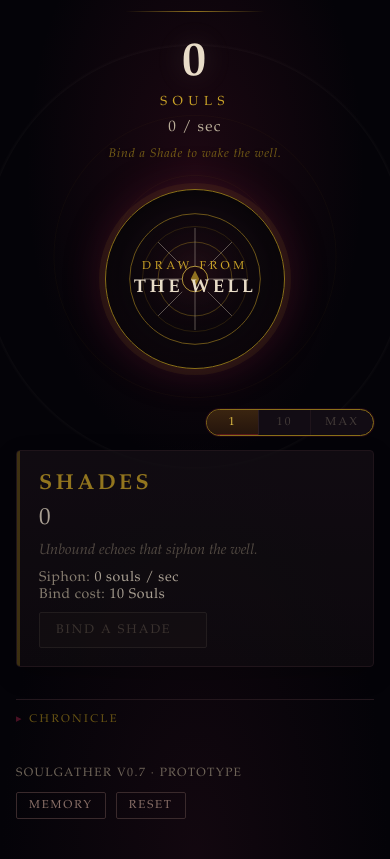
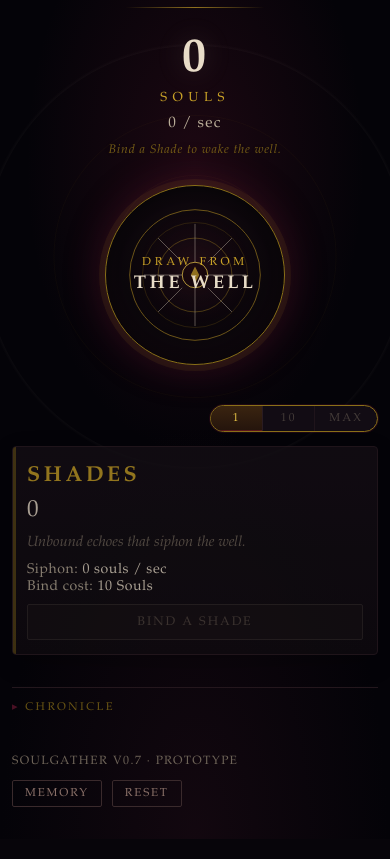
Before and after one commit to AzraelGodKing/soulgather, a plain HTML site: page index.html in a window 390 px wide. Shown: the part 98-957 px from the top of the page. Drawn offline with Linux system fonts and the light colour scheme.

Commit message:
Tighten Soulgather layout on narrow screens.
Stack producer and rite rows below 640px and reduce masthead tracking below 420px so a phone can play without overflow. Look and sigil unchanged.

```diff
--- a/css/style.css
+++ b/css/style.css
@@ -1226,6 +1226,15 @@ body::before {
 @media (max-width: 640px) {
   .wrap {
     padding: 24px 16px 40px;
+    max-width: 100%;
+  }
+
+  .producers {
+    grid-template-columns: 1fr;
+  }
+
+  .gather {
+    justify-content: center;
   }
 
   .gather-btn {
@@ -1241,39 +1250,104 @@ body::before {
       "flavor"
       "stats"
       "buy";
+    max-width: 100%;
   }
 
-  .card-owned,
-  .card-buy {
+  .card-owned {
     justify-self: start;
     text-align: left;
   }
 
+  .card-buy,
+  .tribute-lay {
+    justify-self: stretch;
+    width: 100%;
+    min-width: 0;
+    max-width: 100%;
+  }
+
   .tribute {
     flex-direction: column;
-    align-items: flex-start;
+    align-items: stretch;
   }
 
   .edict-row,
   .rite-row,
   .aspect-row {
     flex-direction: column;
-    align-items: flex-start;
+    align-items: stretch;
   }
 
   .edict-row .card-buy,
   .rite-row .card-buy,
   .aspect-row .card-buy {
-    justify-self: start;
+    justify-self: stretch;
+    width: 100%;
   }
 
   .foot {
     flex-direction: column;
-    align-items: flex-start;
+    align-items: stretch;
+  }
+
+  .foot-actions {
+    flex-wrap: wrap;
+    width: 100%;
+  }
+
+  .memory-xfer {
+    max-width: 100%;
   }
 
   .memory-body {
+    position: static;
     right: auto;
-    left: 0;
+    left: auto;
+    width: 100%;
+    max-width: 100%;
+    margin-top: 8px;
+  }
+
+  .chronicle,
+  .chronicle-list,
+  .chronicle-stats,
+  .card-flavor,
+  .card-stats,
+  .tribute-meta,
+  .rite-stats,
+  .edict-stats,
+  .aspect-stats {
+    overflow-wrap: break-word;
+    word-break: break-word;
   }
 }
+
+/* Narrow phones (~360–400px): keep the void look, kill overflow. */
+@media (max-width: 420px) {
+  .wrap {
+    padding: 20px 12px 32px;
+  }
+
+  .masthead h1 {
+    letter-spacing: 0.1em;
+  }
+
+  .producers {
+    grid-template-columns: 1fr;
+  }
+
+  .gather {
+    justify-content: center;
+  }
+
+  .card {
+    padding: 16px 14px 14px;
+  }
+
+  .edict-row,
+  .rite-row,
+  .aspect-row {
+    flex-direction: column;
+    align-items: stretch;
+  }
+}
```
